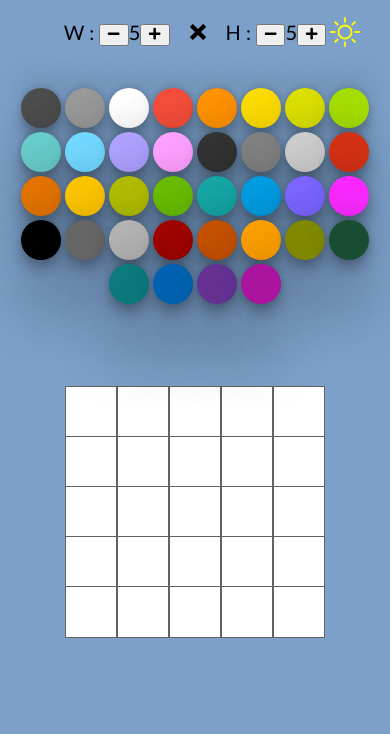
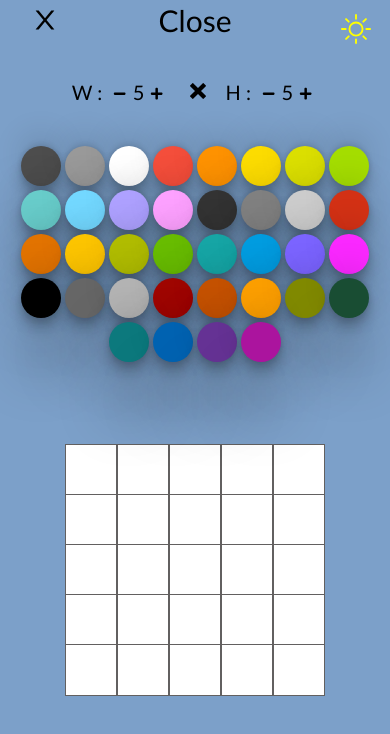
Before and after one commit to inflames32/drawer, a React (Create React App) app: page / in a window 390 px wide. Shown: the top 734 px of the page. Built offline with nearby package versions, Linux system fonts and the light colour scheme.

Commit message:
header + darkmode btn

```diff
--- a/src/App.js
+++ b/src/App.js
@@ -24,7 +24,7 @@ const App = () => {
 
   return (
     <div className={darkMode ? "App dark" : "App"}>
-      {/*   <Header
+      <Header
         email={email}
         password={password}
         setEmail={setEmail}
@@ -33,7 +33,9 @@ const App = () => {
         setPasswordIsShow={setPasswordIsShow}
         setMenuIsOpen={setMenuIsOpen}
         menuIsOpen={menuIsOpen}
-      /> */}
+        darkMode={darkMode}
+        setDarkMode={setDarkMode}
+      />
 
       <GridSize
         width={width}
--- a/src/assets/CSS/GridSize.css
+++ b/src/assets/CSS/GridSize.css
@@ -13,6 +13,9 @@
   .grid_size_input,
   .grid_size_label {
     font-size: 20px;
+  }
+  .grid_size_btn {
+    border: none;
   }
 }
 @media screen and (min-width: 338px) {
@@ -32,6 +35,10 @@
   .grid_size_input,
   .grid_size_label {
     font-size: 20px;
+  }
+  .grid_size_btn {
+    border: none;
+    background-color: transparent;
   }
 }
 /* .grid_size_container {
--- a/src/assets/CSS/Header.css
+++ b/src/assets/CSS/Header.css
@@ -1,35 +1,3 @@
-@media screen and (max-width: 767px) {
-  .header {
-    display: flex;
-    width: 100%;
-    height: 100px;
-    justify-content: center;
-    align-items: center;
-    text-align: center;
-    background-color: transparent;
-    position: relative;
-  }
-  .header_nav {
-    width: 90%;
-    display: flex;
-    justify-content: flex-start;
-    margin-left: 20px;
-  }
-  .header_icon {
-    width: 30px;
-    height: 30px;
-  }
-  .header_title {
-    font-family: Tahoma;
-  }
-  .header_message {
-    font-size: 30px;
-    line-height: 30px;
-  }
-  .header_btn--close {
-    font-weight: 400;
-  }
-}
 @media screen and (min-width: 388px) {
   .header {
     width: 100%;
@@ -45,17 +13,50 @@
     font-family: Tahoma;
   }
 }
-
-@media screen and (max-width: 768px) {
-  .header_btn--open,
+@media screen and (max-width: 767px) {
+  .header {
+    display: flex;
+    height: 60px;
+    width: 100%;
+    justify-content: center;
+    align-items: center;
+    text-align: center;
+    background-color: transparent;
+    position: relative;
+  }
+  .header_nav {
+    width: 90%;
+    display: flex;
+    justify-content: space-between;
+    margin-left: 20px;
+  }
+  .header_icon {
+    width: 30px;
+    height: 30px;
+  }
+  .header_title {
+    font-family: Tahoma;
+  }
+  .header_message {
+    font-size: 30px;
+    line-height: 30px;
+  }
+  .header_btn--close,
   .header_btn--close {
   }
 }
-@media screen and (min-width: 769px) {
+
+@media screen and (min-width: 768px) {
   .header_btn--open,
   .header_btn--close,
   .header_message {
     display: none;
+  }
+  .header_nav {
+    width: 90%;
+    display: flex;
+    justify-content: flex-end;
+    margin-left: 20px;
   }
 }
 /* @media screen and(max-width: 450px) {
--- a/src/assets/CSS/darkMode.css
+++ b/src/assets/CSS/darkMode.css
@@ -1,14 +1,18 @@
 @media screen and (max-width: 336px) {
-  .darkMode_container {
-    position: absolute;
-    right: 20px;
-  }
   .darkmode_btn {
     width: 50px;
     height: 50px;
     border-radius: 150px;
     border: none;
     background-color: white;
+  }
+  .darkmode_btn:hover {
+    width: 50px;
+    height: 50px;
+    border-radius: 150px;
+    border: none;
+    background-color: white;
+    cursor: pointer;
   }
   .dark {
     color: grey;
@@ -24,16 +28,14 @@
   }
 }
 @media screen and (min-width: 337px) {
-  .darkMode_container {
-    position: absolute;
-    right: 20px;
-  }
   .darkmode_btn {
     width: 50px;
     height: 50px;
     border-radius: 150px;
     border: none;
-    background-color: white;
+  }
+  .darkmode_btn:hover {
+    cursor: pointer;
   }
   .dark {
     color: grey;
--- a/src/assets/CSS/grid.css
+++ b/src/assets/CSS/grid.css
@@ -9,8 +9,7 @@
   }
   .grid {
     height: 95%;
-    width: 95%;
-    max-height: 1000px;
+    max-width: 90%;
   }
   .grid_row {
     display: flex;
@@ -30,7 +29,7 @@
     cursor: cell;
   }
 }
-@media screen and (min-width: 338px) {
+@media screen and (min-width: 337px) {
   .grid_container {
     width: 100%;
     display: flex;
--- a/src/components/GridSize.js
+++ b/src/components/GridSize.js
@@ -3,14 +3,7 @@ import { FaMinus, FaPlus } from "react-icons/fa";
 import { ImCross } from "react-icons/im";
 import DarkMode from "./DarkMode";
 import "../assets/CSS/GridSize.css";
-const GridSize = ({
-  setWidth,
-  width,
-  height,
-  setHeight,
-  darkMode,
-  setDarkMode,
-}) => {
+const GridSize = ({ setWidth, width, height, setHeight }) => {
   const decrementWidth = () => {
     if (width === 1) {
       return;
@@ -61,7 +54,6 @@ const GridSize = ({
           <FaPlus />
         </button>
       </div>
-      <DarkMode darkMode={darkMode} setDarkMode={setDarkMode} />
     </div>
   );
 };
--- a/src/components/Header.js
+++ b/src/components/Header.js
@@ -1,5 +1,6 @@
 import { GiHamburgerMenu } from "react-icons/gi";
 import { AiOutlineClose } from "react-icons/ai";
+import DarkMode from "./DarkMode";
 import Auth from "../components/Auth";
 
 import "../assets/CSS/Header.css";
@@ -13,6 +14,8 @@ const Header = ({
   setPasswordIsShow,
   setMenuIsOpen,
   menuIsOpen,
+  darkMode,
+  setDarkMode,
 }) => {
   const handleOpenMenu = () => {
     setMenuIsOpen(!menuIsOpen);
@@ -36,6 +39,7 @@ const Header = ({
         ) : (
           <div className="header_message">Close</div>
         )}
+        <DarkMode darkMode={darkMode} setDarkMode={setDarkMode} />
       </nav>
 
       {/*  <h1 className="header_title">Pixel Art Grid React App </h1> */}
```
